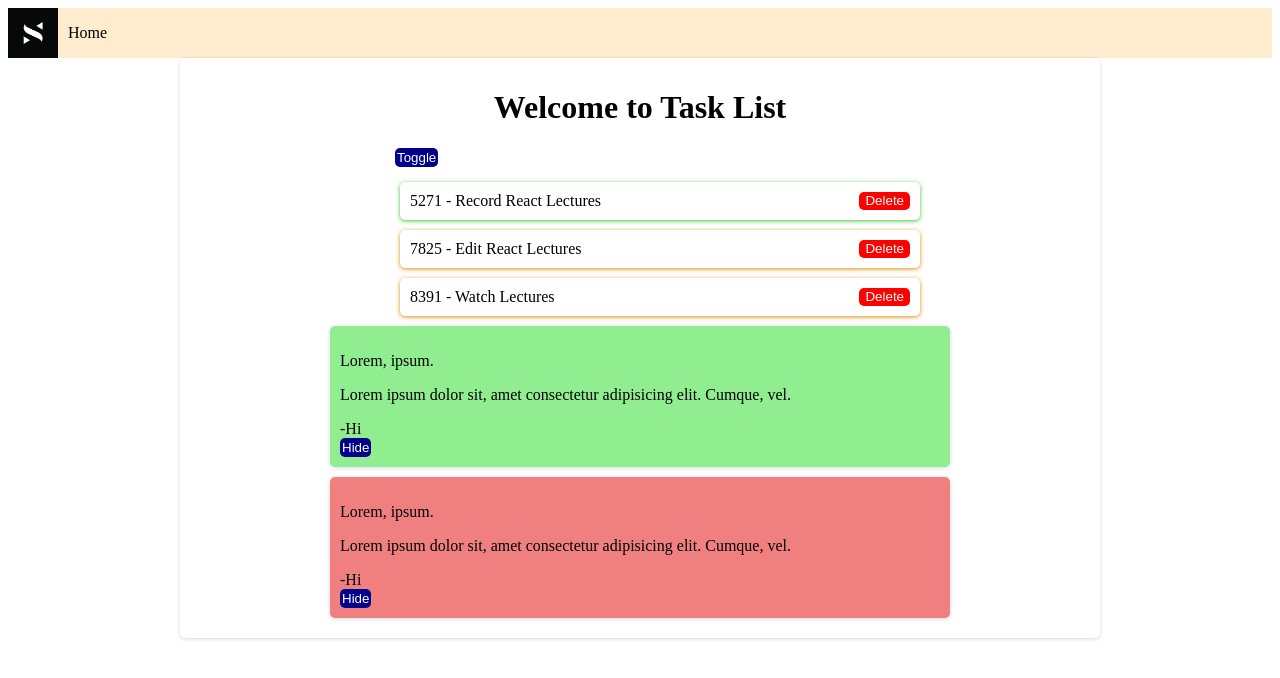
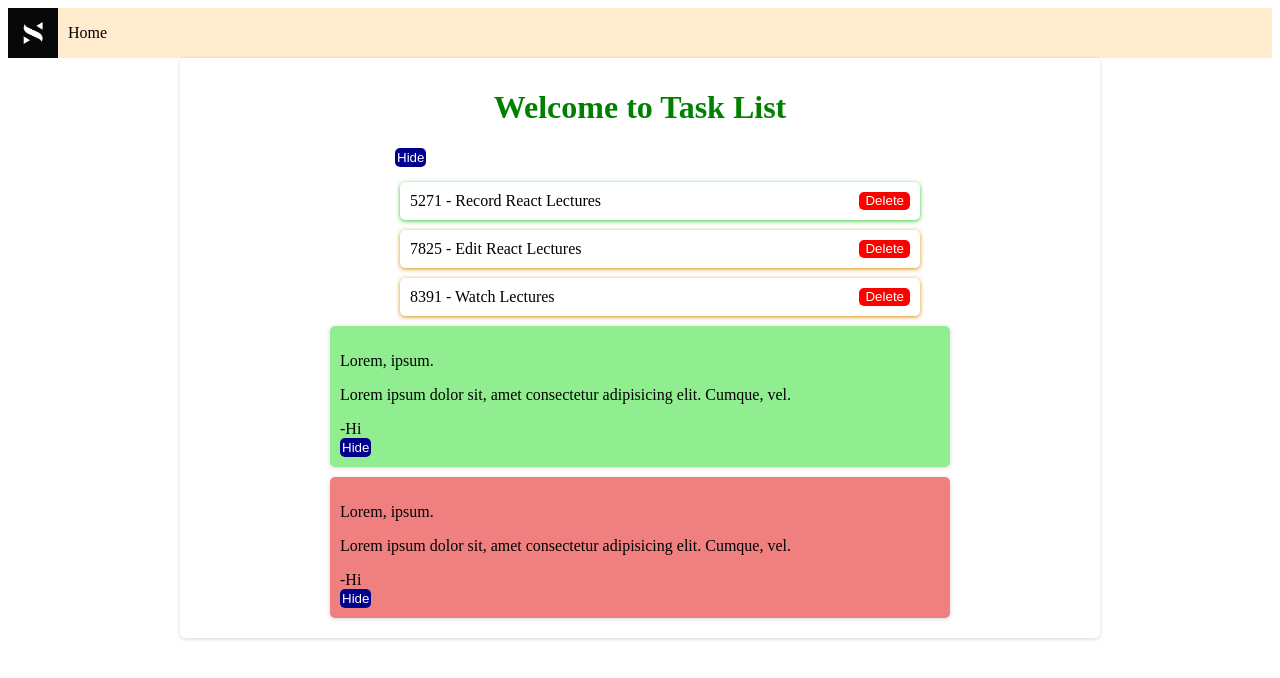
Before and after one commit to SS11146111/reactDemo, a React (Create React App) app: page / in a window 1280 px wide. Shown: the top 678 px of the page. Built offline with nearby package versions, Linux system fonts and the light colour scheme.

Commit message:
tasklist program updated 4

```diff
--- a/src/tasksP/Task.js
+++ b/src/tasksP/Task.js
@@ -21,9 +21,9 @@ export default function Task({title, info}) {
     return (
 
         <div className="main">
-            <h1>{title} to Task List</h1>
+            <h1 style={{color: show?"green":"red"}}>{title} to Task List</h1>
             <ul>
-                <button className="toggle" onClick={()=>setShow(!show)}>Toggle</button>
+                <button className="toggle" onClick={()=>setShow(!show)}>{show?"Hide":"Show"}</button>
                 { show && tasks.map((task) => (
                     <TaskCard key={task.id} task={task} handleDelete={handleDelete}/>
                 ))
```
